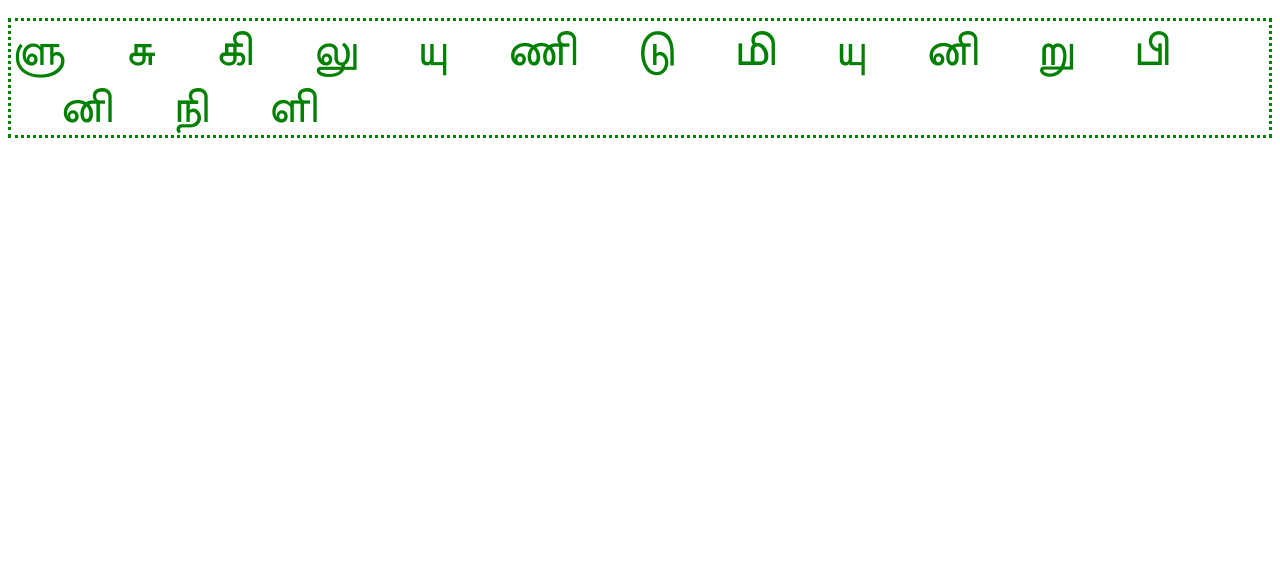
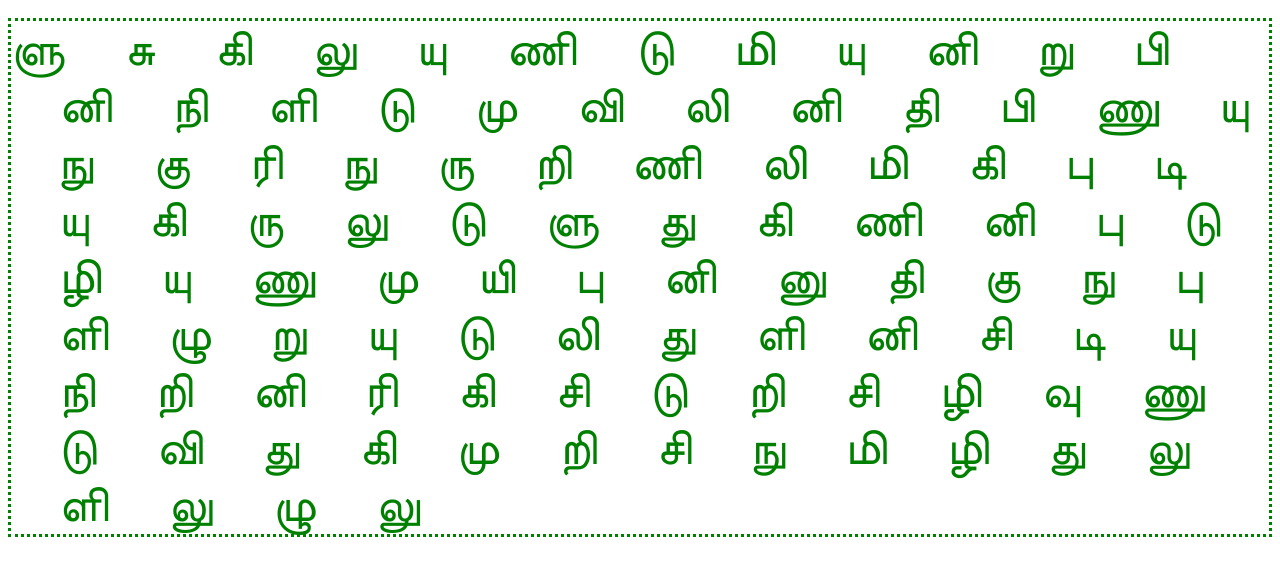
Before and after one commit to ansarahamed/random_tamil, a plain HTML site: page random_letters_aa_a_i_e.html in a window 1280 px wide. Shown: the part 48-624 px from the top of the page. Drawn offline with Linux system fonts and the light colour scheme.

Commit message:
Update random_letters_aa_a_i_e.html

```diff
--- a/random_letters_aa_a_i_e.html
+++ b/random_letters_aa_a_i_e.html
@@ -104,7 +104,7 @@ let randomnumber;
 let randomletters;
 let prevrandomletters;
 let printarray = []
-for(let i = 1; i <= 15;){
+for(let i = 1; i <= 100;){
     randomnumber_1 = Math.floor(Math.random() * firstposletters.length);
     //randomnumber_2 = Math.floor(Math.random() * secondposletters.length);
     //randomletters = firstposletters[randomnumber_1] +secondposletters[randomnumber_2]
```
